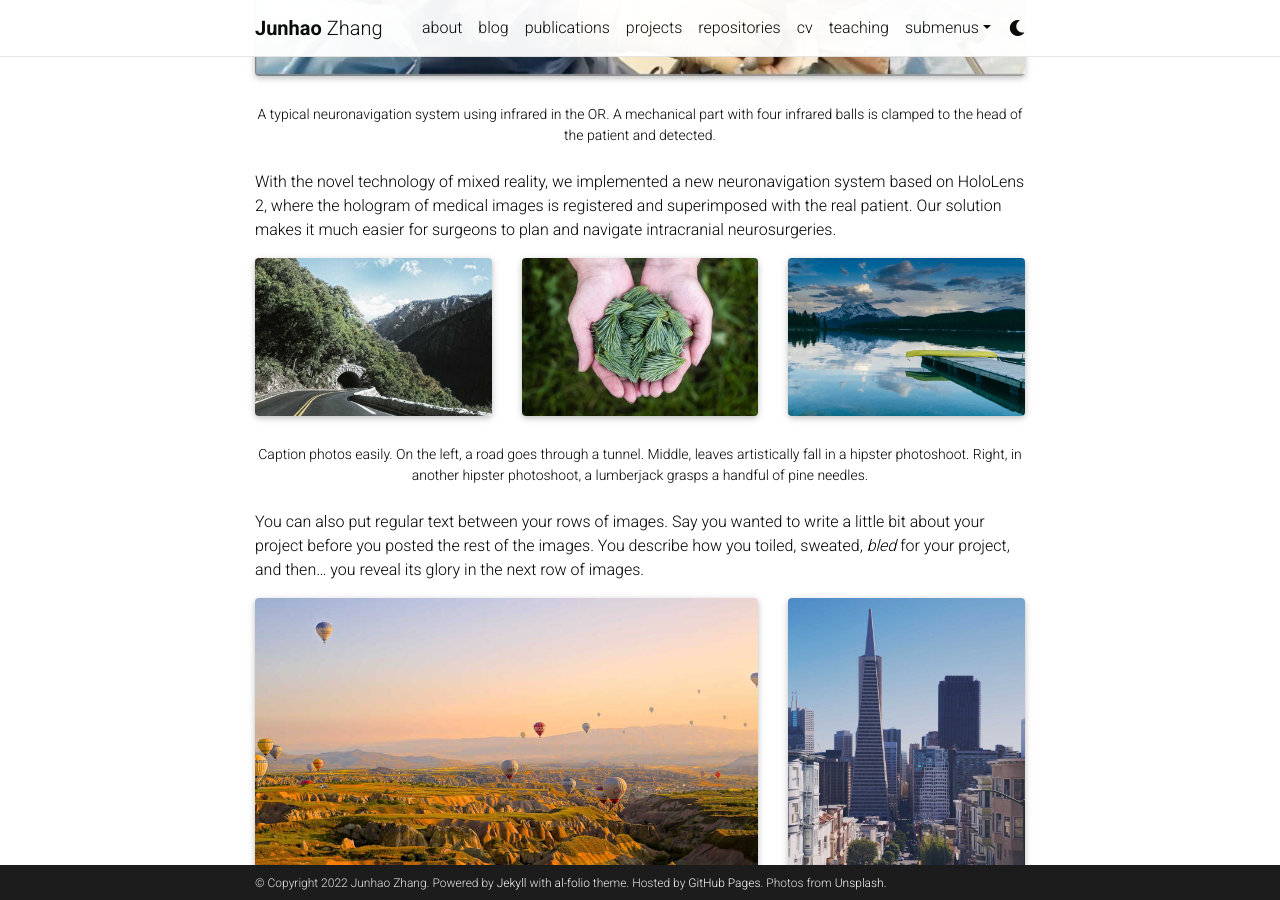
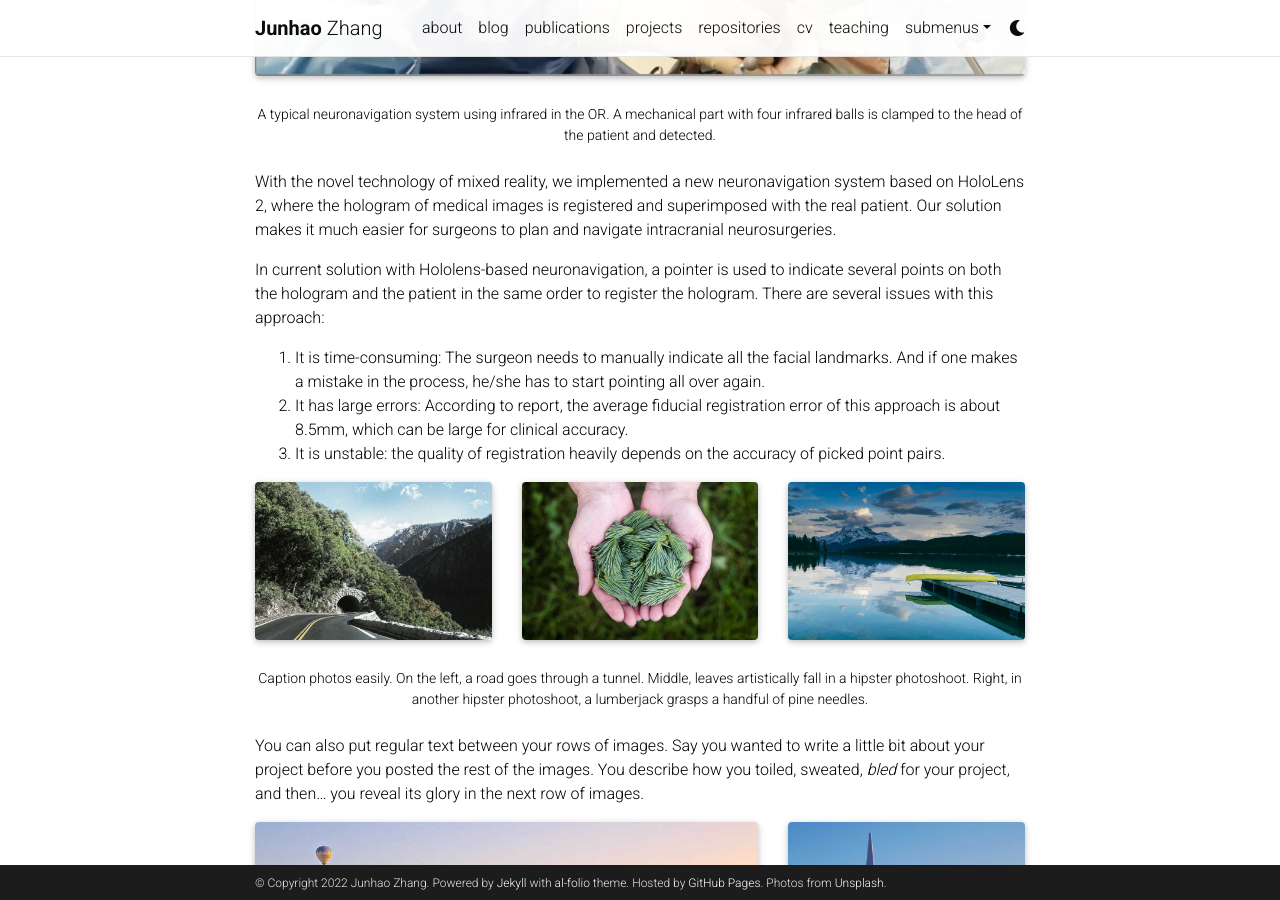
Before and after one commit to Junha0Zhang/junha0Zhang.github.io, a Jekyll site: the page built from _projects/5_project.md, in a window 1280 px wide and 900 px high, scrolled down 730 px. Built offline with Jekyll 4.4.1, drawn with Linux system fonts in a browser that asks for light colours; full-size pictures stand in for the smaller copies a plugin makes; comment, search, counter and statistics services are not loaded; a style sheet for code colours, icons or effects is not loaded.

Commit message:
Update 5_project.md

```diff
--- a/_projects/5_project.md
+++ b/_projects/5_project.md
@@ -11,7 +11,7 @@ Neuronavigation is technologies used by neurosurgeons to navigate inside the pat
 
 <div class="row">
     <div class="col-sm mt-3 mt-md-0">
-        {% include figure.html path="assets/img/neurosurgery.jpg" title="example image" class="img-fluid rounded z-depth-1" %}
+        {% include figure.html path="assets/img/neurosurgery.jpg" title="neurosurgery" class="img-fluid rounded z-depth-1" %}
     </div>
 </div>
 <div class="caption">
@@ -20,6 +20,11 @@ Neuronavigation is technologies used by neurosurgeons to navigate inside the pat
 
 With the novel technology of mixed reality, we implemented a new neuronavigation system based on HoloLens 2, where the hologram of medical images is registered and superimposed with the real patient. Our solution makes it much easier for surgeons to plan and navigate intracranial neurosurgeries.
 
+In current solution with Hololens-based neuronavigation, a pointer is used to indicate several points on both the hologram and the patient in the same order to register the hologram. There are several issues with this approach:
+
+1. It is time-consuming: The surgeon needs to manually indicate all the facial landmarks. And if one makes a mistake in the process, he/she has to start pointing all over again.
+2. It has large errors: According to report, the average fiducial registration error of this approach is about 8.5mm, which can be large for clinical accuracy.
+3. It is unstable: the quality of registration heavily depends on the accuracy of picked point pairs.
 
 <div class="row">
     <div class="col-sm mt-3 mt-md-0">
```
